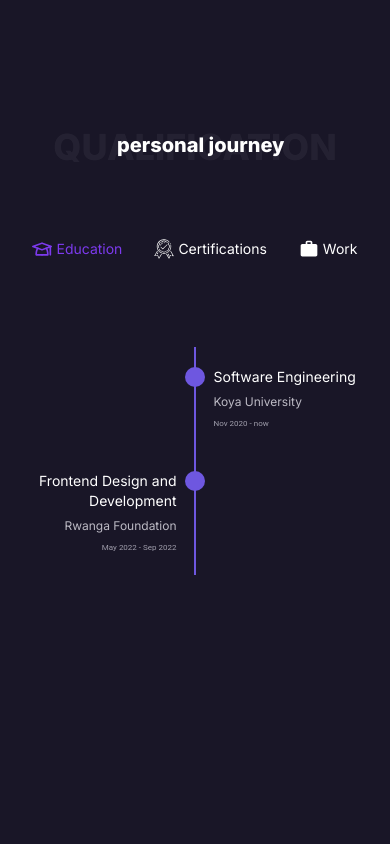
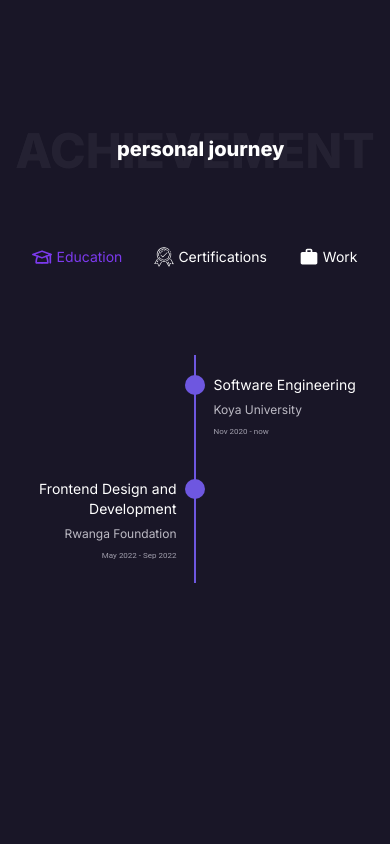
Before and after one commit to YousifQesim/portfolio, a Next.js app: page / in a window 390 px wide. Shown: the part 2660-3504 px from the top of the page. Built offline with nearby package versions, Linux system fonts and the light colour scheme.

Commit message:
responsivity check

```diff
--- a/src/app/globals.css
+++ b/src/app/globals.css
@@ -8,6 +8,7 @@
   box-sizing: border-box;
   margin: 0;
   padding: 0;
+
 }
 body {
   font-family: "Poppins", Arial, sans-serif;
--- a/src/components/Pages/About.js
+++ b/src/components/Pages/About.js
@@ -14,7 +14,7 @@ const DownloadButton = dynamic(() => import("../DownloadButton"), {
 const About = () => {
   const [pdfUrl, setPdfUrl] = useState("");
   const controls = useAnimation();
-  const { ref, inView } = useInView({ threshold: 0.5 });
+  const { ref, inView } = useInView({ threshold: 0.2 });
 
   useEffect(() => {
     if (inView) {
--- a/src/components/Pages/ContactMe.js
+++ b/src/components/Pages/ContactMe.js
@@ -33,8 +33,9 @@ const App = () => {
       });
   };
 
+
   return (
-    <div className="min-h-screen mt-40 relative" id="contact">
+    <div className="h-screen mt-40 sm:mt-52 relative" id="contact">
 
 
 <motion.div
@@ -43,10 +44,10 @@ const App = () => {
         transition={{ delay: 0.2, duration: 0.5 }}
         className='my-8'
       >
-        <h1 className="lg:text-7xl text-4xl font-extrabold text-white text-center opacity-5 uppercase">
-        Contact Me
+        <h1 className="lg:text-7xl text-6xl font-extrabold text-white text-center opacity-5 uppercase">
+        Contact
         </h1>
-        <h3 className="text-xl font-extrabold text-white text-center absolute top-1 lg:top-6 left-[27%] vsm:left-[30%] m:left-[34%] md:left-[40%] lg:left-[43%] xl:left-[45%] ">
+        <h3 className="text-xl font-extrabold text-white text-center absolute top-4 lg:top-6 left-[29%] vsm:left-[32%] m:left-[35%] md:left-[40%] lg:left-[43%] xl:left-[45%] ">
          Get In Touch
         </h3>
       </motion.div>
--- a/src/components/Pages/Projects.js
+++ b/src/components/Pages/Projects.js
@@ -37,8 +37,8 @@ const ProjectsPage = () => {
     <div className="min-h-screen container mx-auto my-8 relative px-4 flex flex-col" id="portfolio">
       <div className="absolute top-16 w-full left-0">
         <motion.div initial={{ opacity: 0 }} animate={{ opacity: 1 }} transition={{ delay: 0.2, duration: 0.5 }} className="relative bottom-28 my-16">
-          <h1 className="md:text-7xl text-5xl font-extrabold text-white text-center opacity-5 uppercase">Portfolio</h1>
-          <h3 className="text-xl font-extrabold text-white text-center absolute top-3 md:top-6 left-[27%] vsm:left-[30%] m:left-[34%] md:left-[40%] lg:left-[43%] xl:left-[45%]">Recent Work</h3>
+          <h1 className="md:text-7xl text-6xl font-extrabold text-white text-center opacity-5 uppercase">Portfolio</h1>
+          <h3 className="text-xl font-extrabold text-white text-center absolute top-4 md:top-6 left-[27%] vsm:left-[30%] m:left-[34%] md:left-[40%] lg:left-[43%] xl:left-[45%]">Recent Work</h3>
         </motion.div>
         <motion.div className="relative h-auto top-32" initial={{ opacity: 0 }} animate={{ opacity: 1 }} exit={{ opacity: 0 }} transition={{ duration: 0.8 }}>
           <motion.div className="absolute inset-0" key={currentSlide} initial={{ x: "-20%", opacity: 0 }} animate={{ x: 0, opacity: 1 }} exit={{ x: "100%", opacity: 0 }} transition={{ duration: 0.8 }}>
@@ -93,6 +93,7 @@ const ProjectsPage = () => {
           </div>
         </motion.div>
       </div>
+
     </div>
   );
 };
--- a/src/components/Pages/Qualification.js
+++ b/src/components/Pages/Qualification.js
@@ -1,19 +1,30 @@
-"use client"
-import { motion } from "framer-motion";
+'use client'
+import { motion, useAnimation } from "framer-motion";
 import Head from 'next/head';
-import { useState } from 'react';
+import { useState, useEffect } from 'react';
 import Link from 'next/link';
 import educationData from '/education.json';
 import workData from '/work.json';
 import certificationData from '/certification.json';
 import Timeline from '../timeline';
 import Image from "next/image";
+import { useInView } from "react-intersection-observer";
 
 export default function Qualification() {
   const [showEducationTimeline, setShowEducationTimeline] = useState(true);
   const [showWorkTimeline, setShowWorkTimeline] = useState(false);
   const [showCertificationTimeline, setShowCertificationTimeline] = useState(false);
   const [activeButton, setActiveButton] = useState('education');
+  const controls = useAnimation();
+  const { ref, inView } = useInView({ threshold: 0.2 });
+
+  useEffect(() => {
+    if (inView) {
+      controls.start("visible");
+    } else {
+      controls.start("hidden");
+    }
+  }, [controls, inView]);
 
   const handleEducationClick = () => {
     setShowEducationTimeline(true);
@@ -35,29 +46,33 @@ export default function Qualification() {
     setShowCertificationTimeline(false);
     setActiveButton('work');
   };
+
   return (
-    <div id="Qualification" className="h-screen relative  w-full">
-          <main className="relative top-10  w-full">
+    <motion.div id="Qualification" className="h-screen relative w-full">
+      <main className="relative top-10 w-full">
         <motion.div
-        initial={{ opacity: 0 }}
-        animate={{ opacity: 1 }}
+          animate={controls}
+          variants={{
+            visible: { opacity: 1, y: 0 },
+            hidden: { opacity: 0, y: -50 },
+          }}
+          ref={ref}
           transition={{ delay: 0.2, duration: 0.5 }}
           className='my-8'
         >
-        <h1 className="lg:text-7xl text-4xl font-extrabold text-white text-center opacity-5 uppercase">
-        Qualification
+          <h1 className="lg:text-7xl text-5xl font-extrabold text-white text-center opacity-5 uppercase">
+            Achievement
           </h1>
-        <h3 className="text-xl font-extrabold text-white text-center absolute top-1 lg:top-6 left-[27%] vsm:left-[30%] m:left-[34%] md:left-[40%] lg:left-[43%] xl:left-[45%] ">
+          <h3 className="text-xl font-extrabold text-white text-center absolute top-2 lg:top-6 left-[31%] vsm:left-[30%] m:left-[34%] md:left-[40%] lg:left-[43%] xl:left-[45%] ">
             personal journey
           </h3>
         </motion.div>
-      <div className=" w-full">
-
+        <motion.div className="w-full">
           <ul className="flex justify-center my-16 text-sm md:text-lg">
             <li>
-      <button
+              <motion.button
                 onClick={handleEducationClick}
-         className={`mb-4  py-2 px-4 flex gap-1 items-center ${
+                className={`mb-4 py-2 px-4 flex gap-1 items-center ${
                   activeButton === 'education' ? 'text-violet-600' : 'text-white'
                 }`}
               >
@@ -79,15 +94,13 @@ export default function Qualification() {
                   loading="eager"
                   priority={true}
                 />
-
-
                 Education
-        </button>
+              </motion.button>
             </li>
             <li>
-        <button
+              <motion.button
                 onClick={handleCertificationClick}
-          className={`mb-4  py-2 px-4 flex gap-1 items-center ${activeButton === 'certification' ? 'text-violet-600' : 'text-white'}`}
+                className={`mb-4 py-2 px-4 flex gap-1 items-center ${activeButton === 'certification' ? 'text-violet-600' : 'text-white'}`}
               >
                 <Image
                   className={`${activeButton === 'certification' ? 'inline' : 'hidden'}`}
@@ -108,12 +121,12 @@ export default function Qualification() {
                   priority={true}
                 />
                 Certifications
-        </button>
+              </motion.button>
             </li>
             <li>
-        <button
+              <motion.button
                 onClick={handleWorkClick}
-          className={`mb-4  py-2 px-4 flex gap-1 items-center ${activeButton === 'work' ? 'text-violet-600' : 'text-white'}`}
+                className={`mb-4 py-2 px-4 flex gap-1 items-center ${activeButton === 'work' ? 'text-violet-600' : 'text-white'}`}
               >
                 <Image
                   className={`${activeButton === 'work' ? 'inline' : 'hidden'}`}
@@ -134,17 +147,16 @@ export default function Qualification() {
                   priority={true}
                 />
                 Work
-        </button>
+              </motion.button>
             </li>
-
           </ul>
-            </div>
+        </motion.div>
         <div>
           {showEducationTimeline && <Timeline data={educationData} />}
           {showCertificationTimeline && <Timeline data={certificationData} />}
           {showWorkTimeline && <Timeline data={workData} />}
         </div>
       </main>
-    </div>
+    </motion.div>
   );
 }
--- a/src/components/Pages/skills.js
+++ b/src/components/Pages/skills.js
@@ -5,7 +5,7 @@ import skillsData from "/skills.json";
 import { useEffect } from 'react';
 
 function Skills() {
-  const { ref, inView } = useInView({ threshold: 0.7 });
+  const { ref, inView } = useInView({ threshold: 0.2 });
   const controls = useAnimation();
 
   const containerVariants = {
--- a/src/components/timeline.js
+++ b/src/components/timeline.js
@@ -1,13 +1,21 @@
 import React from "react";
-import { motion } from "framer-motion";
+import { motion, useAnimation } from "framer-motion";
 import { useInView } from "react-intersection-observer";
 import Link from "next/link";
+import { useState, useEffect } from "react";
 
 export default function Timeline({ data }) {
-  const { ref, inView } = useInView({
-    triggerOnce: true,
-    rootMargin: "-100px 0px", // adjust this value to change when the animation is triggered
-  });
+
+  const controls = useAnimation();
+  const { ref, inView } = useInView({ threshold: 0.2 });
+
+  useEffect(() => {
+    if (inView) {
+      controls.start("visible");
+    } else {
+      controls.start("hidden");
+    }
+  }, [controls, inView]);
 
   return (
     <div className="timeline" ref={ref}>
```
Lines whose indentation alone changed are shown as unchanged.
